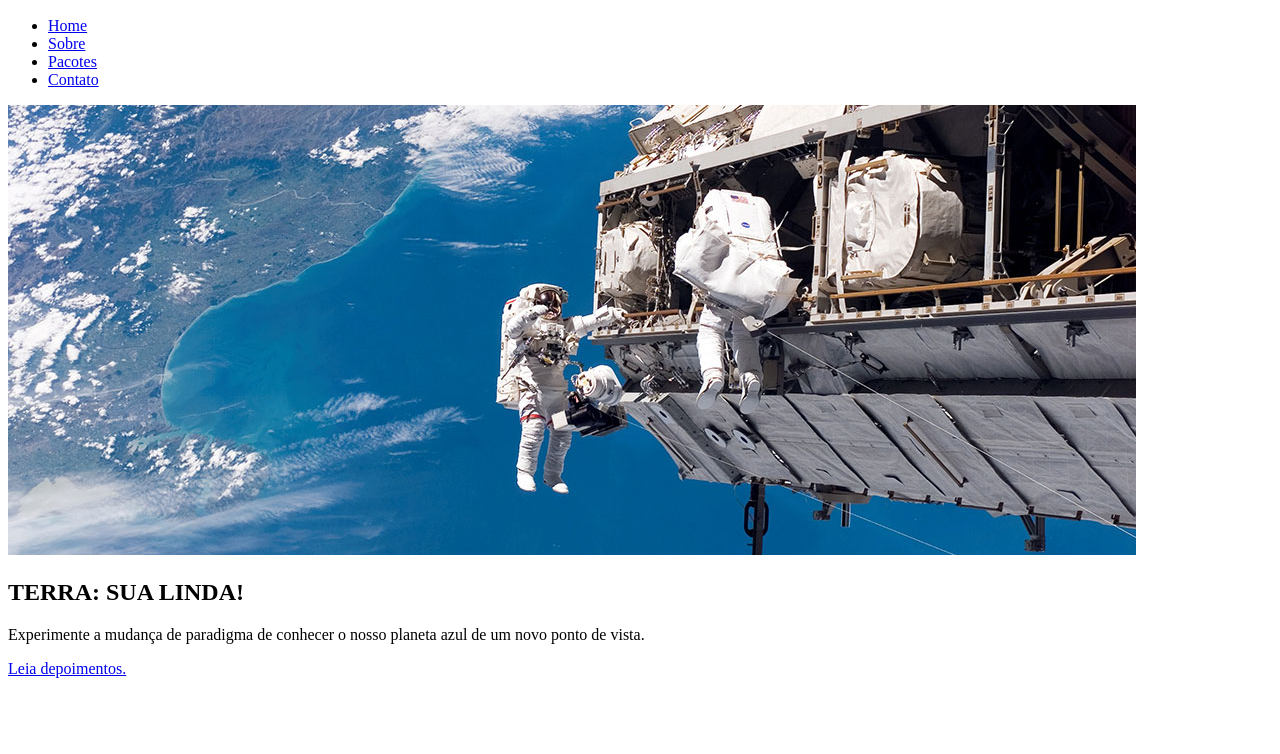
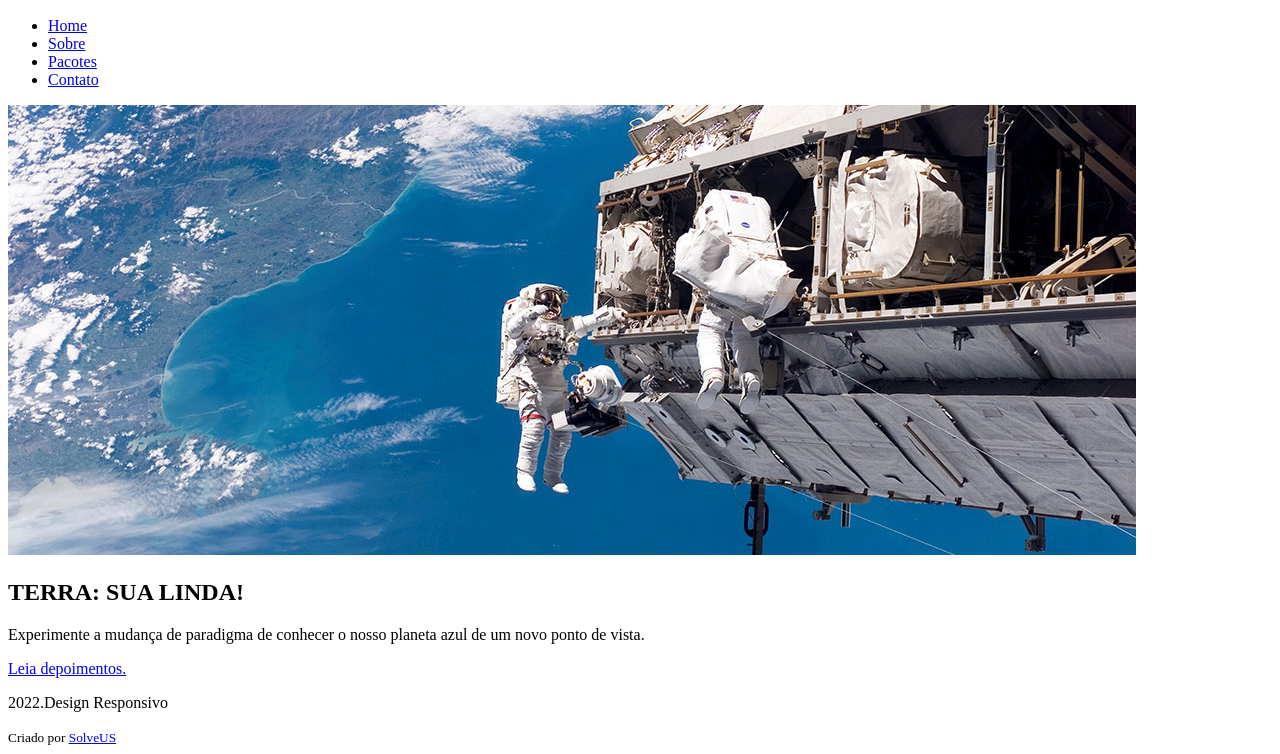
Before and after one commit to emersonnfs/spacetour, a plain HTML site: page index.html in a window 1280 px wide. Shown: the part 57-811 px from the top of the page. Drawn offline with Linux system fonts and the light colour scheme.

Commit message:
Adicionado o footer e realizado as correçoes.

```diff
--- a/index.html
+++ b/index.html
@@ -28,5 +28,10 @@
                 <a href="#">Leia depoimentos.</a>
             </div>
         </section>
+        <footer class="rodape">
+            <p>2022.Design Responsivo</p>
+            <small>Criado por <a href="#">SolveUS</a></small>
+        </footer>
+    </div>
 </body>
 </html>
```
Lines whose indentation alone changed are shown as unchanged.
